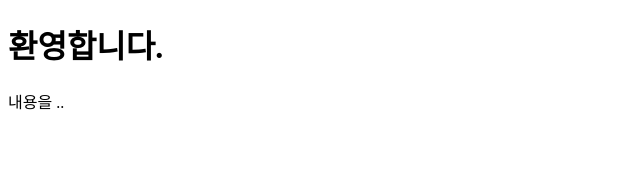
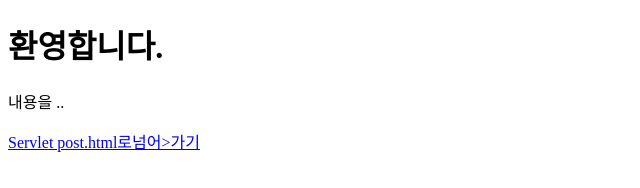
Before and after one commit to SimHyunSub/Web, a plain HTML site: page index.html in a window 1280 px wide. Shown: the whole page, without its empty margins (0-640 px from the left). Drawn offline with Linux system fonts and the light colour scheme.

Commit message:
index 업데이트

```diff
--- a/index.html
+++ b/index.html
@@ -7,5 +7,7 @@
 <body>
 	<h1>환영합니다.</h1>
 	<p>내용을 ..</p>
+	 <a href="http://tomcatserver/Servlet/post.html">Servlet post.html로넘어>가기</a>
+
 </body>
 </html>
```
